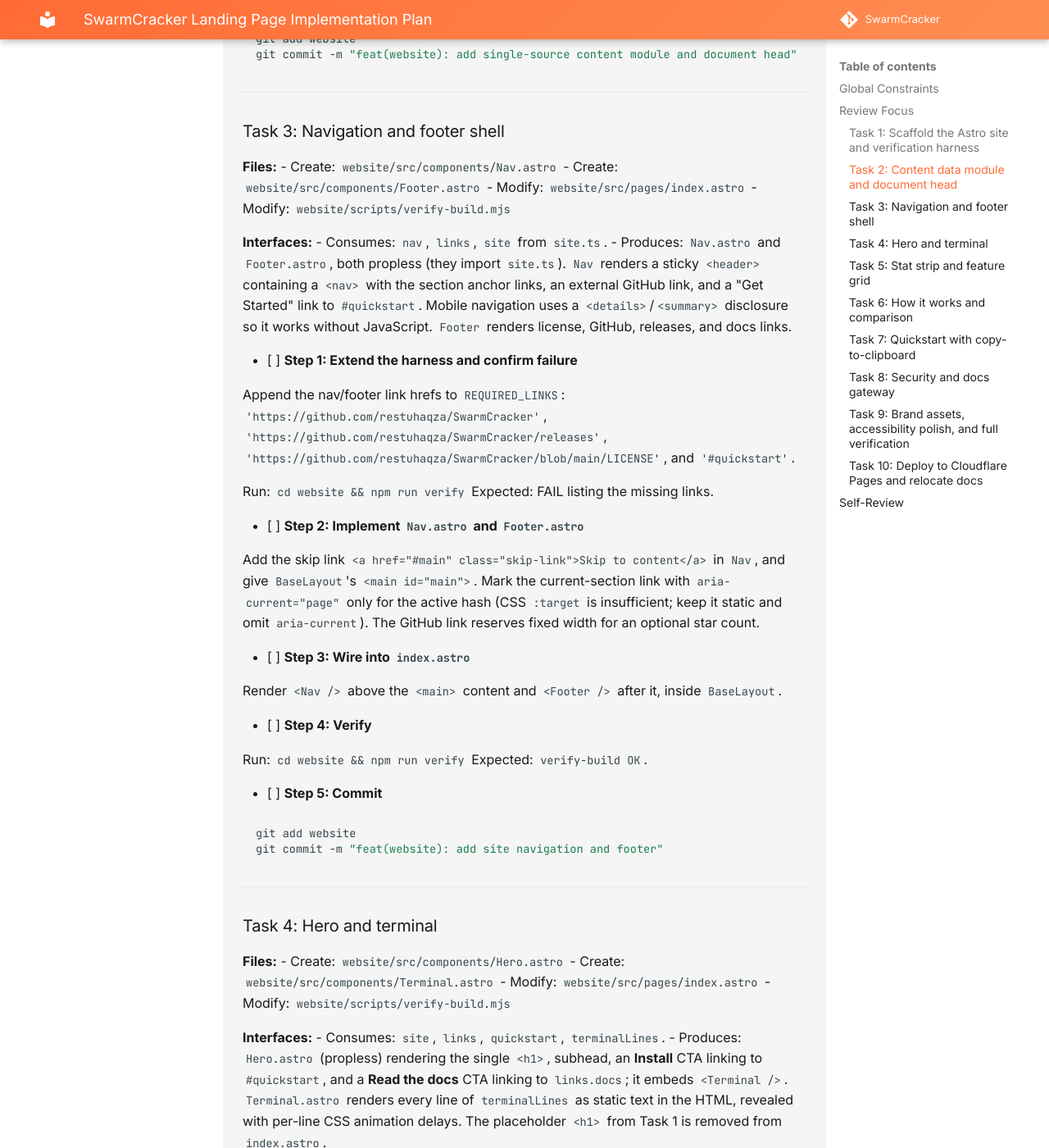
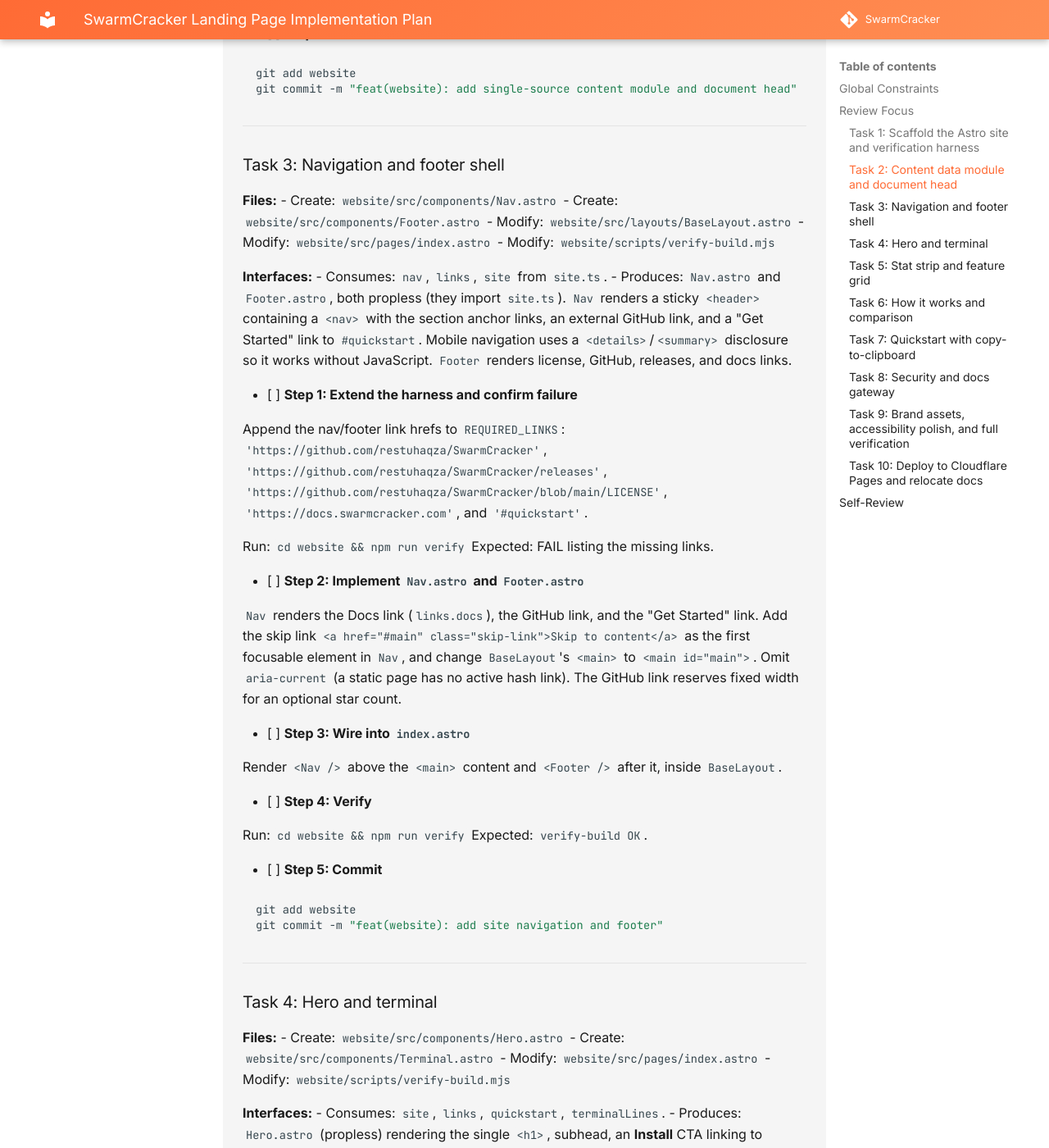
Before and after one commit to restuhaqza/SwarmCracker, an MkDocs documentation site: the page built from docs/superpowers/plans/2026-10-06-swarmcracker-landing-page.md, in a window 1280 px wide and 1400 px high, scrolled down 6455 px. Shown: the whole window at 82% size. Built offline with MkDocs 1.6.1 and Material for MkDocs 9.7.7, drawn with Linux system fonts in a browser that asks for light colours; comment, search, counter and statistics services are not loaded; some of the changed text lies outside the part shown.

Commit message:
docs(plan): fix preflight conflicts in landing page plan

```diff
--- a/docs/superpowers/plans/2026-10-06-swarmcracker-landing-page.md
+++ b/docs/superpowers/plans/2026-10-06-swarmcracker-landing-page.md
@@ -226,10 +226,12 @@
 
 - [ ] **Step 1: Add head assertions to the harness and confirm failure**
 
-Append to `REQUIRED_TEXT` in `website/scripts/verify-build.mjs`: `'<meta name="description" content="Firecracker microVMs'` and `'rel="canonical" href="https://swarmcracker.com/"'`. Append to `REQUIRED_LINKS`: `'https://docs.swarmcracker.com'`.
+Append to `REQUIRED_TEXT` in `website/scripts/verify-build.mjs`: `'Firecracker microVMs with SwarmKit orchestration'` and `'rel="canonical" href="https://swarmcracker.com/"'`.
 
 Run: `cd website && npm run verify`
-Expected: FAIL listing the missing description/canonical/docs link.
+Expected: FAIL listing the missing description and canonical link.
+
+Note: the `https://docs.swarmcracker.com` link assertion is added in Task 3, which is where the link is first rendered.
 
 - [ ] **Step 2: Write `site.ts` with the real values**
 
@@ -265,6 +267,7 @@
 **Files:**
 - Create: `website/src/components/Nav.astro`
 - Create: `website/src/components/Footer.astro`
+- Modify: `website/src/layouts/BaseLayout.astro`
 - Modify: `website/src/pages/index.astro`
 - Modify: `website/scripts/verify-build.mjs`
 
@@ -274,14 +277,14 @@
 
 - [ ] **Step 1: Extend the harness and confirm failure**
 
-Append the nav/footer link hrefs to `REQUIRED_LINKS`: `'https://github.com/restuhaqza/SwarmCracker'`, `'https://github.com/restuhaqza/SwarmCracker/releases'`, `'https://github.com/restuhaqza/SwarmCracker/blob/main/LICENSE'`, and `'#quickstart'`.
+Append the nav/footer link hrefs to `REQUIRED_LINKS`: `'https://github.com/restuhaqza/SwarmCracker'`, `'https://github.com/restuhaqza/SwarmCracker/releases'`, `'https://github.com/restuhaqza/SwarmCracker/blob/main/LICENSE'`, `'https://docs.swarmcracker.com'`, and `'#quickstart'`.
 
 Run: `cd website && npm run verify`
 Expected: FAIL listing the missing links.
 
 - [ ] **Step 2: Implement `Nav.astro` and `Footer.astro`**
 
-Add the skip link `<a href="#main" class="skip-link">Skip to content</a>` in `Nav`, and give `BaseLayout`'s `<main id="main">`. Mark the current-section link with `aria-current="page"` only for the active hash (CSS `:target` is insufficient; keep it static and omit `aria-current`). The GitHub link reserves fixed width for an optional star count.
+`Nav` renders the Docs link (`links.docs`), the GitHub link, and the "Get Started" link. Add the skip link `<a href="#main" class="skip-link">Skip to content</a>` as the first focusable element in `Nav`, and change `BaseLayout`'s `<main>` to `<main id="main">`. Omit `aria-current` (a static page has no active hash link). The GitHub link reserves fixed width for an optional star count.
 
 - [ ] **Step 3: Wire into `index.astro`**
 
```
